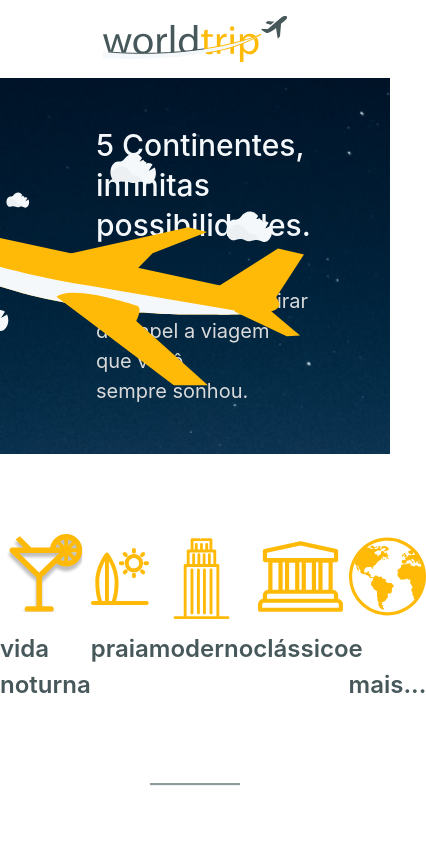
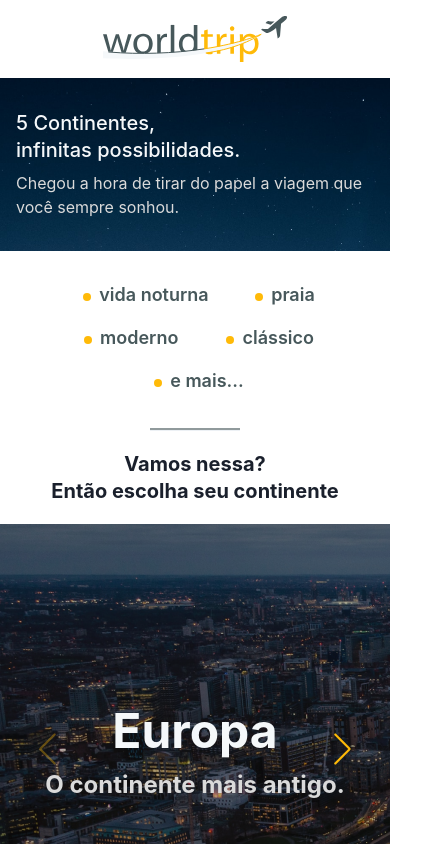
Before and after one commit to HerbertSSampaio/WorldTrip-07-Desafio-Ignite-ReactJS, a Next.js app: page / in a window 390 px wide. Shown: the top 844 px of the page, 426 px wide, since content can reach past the window. Built offline with nearby package versions, Linux system fonts and the light colour scheme.

Commit message:
responsive home page

```diff
--- a/src/components/Banner.tsx
+++ b/src/components/Banner.tsx
@@ -2,13 +2,13 @@ import { Flex, Box, Image, Text, Heading } from "@chakra-ui/react";
 
 export function Banner() {
     return (
-            <Flex backgroundImage="url('/background.png')" bgSize="cover" w="100%" top="16" px="24" d="flex" justify="space-between">
-                <Box my="12">
-                    <Heading color='#F5F8FA' fontWeight="500" mb="10">5 Continentes,<br></br> infinitas possibilidades.</Heading>
-                    <Text color='#DADADA' fontWeight="400" fontSize="20">Chegou a hora de tirar do papel a viagem que você<br></br> sempre sonhou.</Text>
+            <Flex backgroundImage="url('/background.png')" bgSize="cover" w="100%" top="16" px={["4", "24"]} d="flex" justify="space-between">
+                <Box my={["8","12"]}>
+                    <Heading color='#F5F8FA' fontWeight="500" fontSize={["20px", "36px"]} mb={["2", "10"]}>5 Continentes,<br></br> infinitas possibilidades.</Heading>
+                    <Text color='#DADADA' fontWeight="400" fontSize={["16", "20"]}>Chegou a hora de tirar do papel a viagem que você <Box as="br" display={["none", "block"]} /> sempre sonhou.</Text>
                 </Box>
                 <Box>
-                    <Image position="absolute" right="20" top="36" src="/airplane.svg" alt="Banner" h="250"/>
+                    <Image position="absolute" display={["none", "block"]} right="20" top="36" src="/airplane.svg" alt="Banner" h="250"/>
                 </Box>
             </Flex>
     );
--- a/src/components/TravelTypes.tsx
+++ b/src/components/TravelTypes.tsx
@@ -2,26 +2,31 @@ import { Flex, Text, Box, Image } from "@chakra-ui/react";
 
 export function TravelTypes() {
     return (
-        <Flex w="100%" my="20" d="flex" justify="space-evenly">
-            <Flex direction="column" align="center">
-                <Image src="icons/cocktail.svg" h="85"/>
-                <Text as="span" fontWeight="600" fontSize="24" mt="3" color="#47585B">vida noturna</Text>
+        <Flex w="100%" my={["6", "20"]} d="flex" flexWrap="wrap" px={["14", "24"]}>
+            <Flex direction={["row", "column"]} align="center" margin="10px auto">
+                <Image src="icons/cocktail.svg" h="85" display={["none", "block"]} />
+                <Box as="span" h="8px" w="8px" mx="8px" bgColor="#FFBA08" borderRadius="50%" display={["block", "none"]}></Box>
+                <Text as="span" textAlign="center" fontWeight="600" fontSize={["18","24"]} mt={["-4px", "3"]} color="#47585B">vida noturna</Text>
             </Flex>
-            <Flex direction="column" align="center">
-                <Image src="icons/surf.svg" h="85" />
-                <Text as="span" fontWeight="600" fontSize="24" mt="3" color="#47585B">praia</Text>
+            <Flex direction={["row", "column"]} align="center" margin="10px auto">
+                <Image src="icons/surf.svg" h="85" display={["none", "block"]} />
+                <Box as="span" h="8px" w="8px" mx="8px" bgColor="#FFBA08" borderRadius="50%" display={["block", "none"]}></Box>
+                <Text as="span" fontWeight="600" fontSize={["18","24"]} mt={["-4px", "3"]} color="#47585B">praia</Text>
             </Flex>
-            <Flex direction="column" align="center">
-                <Image src="icons/building.svg" h="85" />
-                <Text as="span" fontWeight="600" fontSize="24" mt="3" color="#47585B">moderno</Text>
+            <Flex direction={["row", "column"]} align="center" margin="10px auto">
+                <Image src="icons/building.svg" h="85" display={["none", "block"]} />
+                <Box as="span" h="8px" w="8px" mx="8px" bgColor="#FFBA08" borderRadius="50%" display={["block", "none"]}></Box>
+                <Text as="span" fontWeight="600" fontSize={["18","24"]} mt={["-4px", "3"]} color="#47585B">moderno</Text>
             </Flex>
-            <Flex direction="column" align="center">
-                <Image src="icons/museum.svg" h="85" />
-                <Text as="span" fontWeight="600" fontSize="24" mt="3" color="#47585B">clássico</Text>
+            <Flex direction={["row", "column"]} align="center" margin="10px auto">
+                <Image src="icons/museum.svg" h="85" display={["none", "block"]} />
+                <Box as="span" h="8px" w="8px" mx="8px" bgColor="#FFBA08" borderRadius="50%" display={["block", "none"]}></Box>
+                <Text as="span" fontWeight="600" fontSize={["18","24"]} mt={["-4px", "3"]} color="#47585B">clássico</Text>
             </Flex>
-            <Flex direction="column" align="center">
-                <Image src="icons/earth.svg" h="85" />
-                <Text as="span" fontWeight="600" fontSize="24" mt="3" color="#47585B">e mais...</Text>
+            <Flex direction={["row", "column"]} align="center" margin="10px auto">
+                <Image src="icons/earth.svg" h="85" display={["none", "block"]} />
+                <Box as="span" h="8px" w="8px" mx="8px" bgColor="#FFBA08" borderRadius="50%" display={["block", "none"]}></Box>
+                <Text as="span" fontWeight="600" fontSize={["18","24"]} mt={["-4px", "3"]} color="#47585B">e mais...</Text>
             </Flex>
         </Flex>
     );
--- a/src/pages/index.tsx
+++ b/src/pages/index.tsx
@@ -18,9 +18,9 @@ export default function Home() {
       <Banner />
       <TravelTypes />
       <Divider variant="solid" bg="#47585B" w="90px" h="2px" m="auto"/>
-      <Box as="main" p="20">
-        <Center mb="20">
-          <Heading textAlign="center">
+      <Box as="main" px={["0", "20"]} py={["5", "20"]}>
+        <Center mb={["5", "20"]}>
+          <Heading textAlign="center" fontSize={["20", "36"]}>
             Vamos nessa? <br></br>Então escolha seu continente
           </Heading>
         </Center>
```
